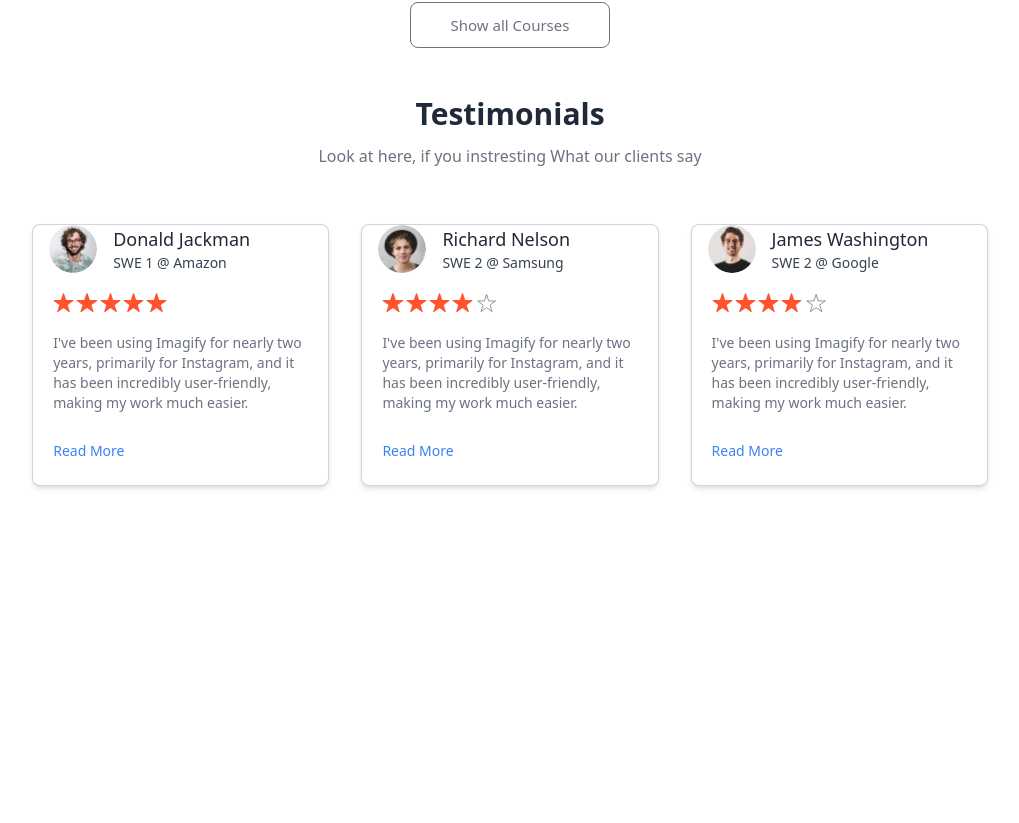
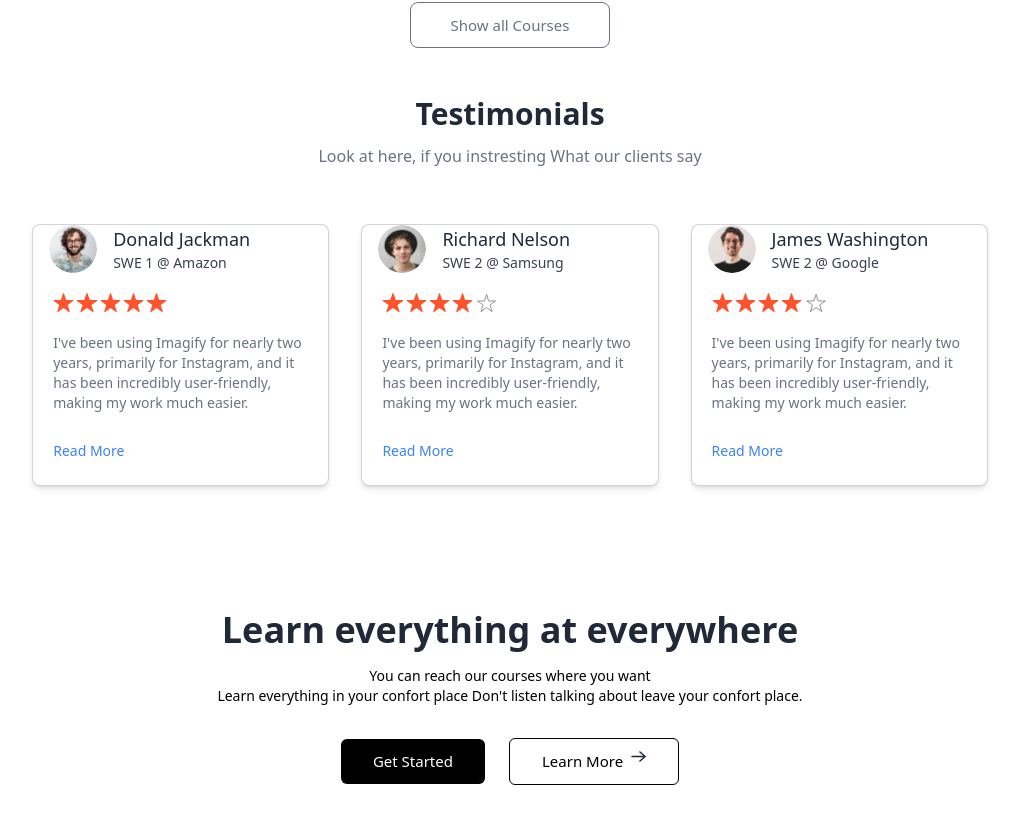
Before and after one commit to AdemHos/MERN-Stack-LMS-Project, a React (Vite) app: page / in a window 1280 px wide. Shown: the part 1484-2307 px from the top of the page, without its empty margins (130-1149 px from the left). Before the commit the page ends 2026 px from the top, so only its background shows below. Built offline with nearby package versions, Linux system fonts and the light colour scheme; no server answers.

Commit message:
Call to Action Section has created

```diff
--- a/src/components/Student/CallToAction.jsx
+++ b/src/components/Student/CallToAction.jsx
@@ -1,9 +1,18 @@
 import React from 'react'
+import { assets } from '../../assets/assets'
 
 const CallToAction = () => {
   return (
-    <div>
-      <h1>Call To Action</h1>
+    <div className='flex flex-col items-center gap-4 pt-10 pb-24 px-8 md:px-0'>
+      <h1 className='text-xl md:text-4xl text-gray-800 font-semibold'>Learn everything at everywhere</h1>
+      <p className='text-500 sm:text-sm'>You can reach our courses where you want <br/>
+      Learn everything in your confort place
+      Don't listen talking about leave your confort place.
+       </p>
+       <div className='flex items-center font-medium gap-6 mt-4' >
+        <button className='px-8 py-3 bg-black text-white rounded-md'>Get Started</button>
+        <button className='px-8 py-3 rounded-md bg-white text-black border border-black flex gap-2'>Learn More <img src={assets.arrow_icon} alt="arrow_icon" /></button>
+       </div>
     </div>
   )
 }
--- a/src/pages/Student/Home.jsx
+++ b/src/pages/Student/Home.jsx
@@ -3,6 +3,7 @@
 import Conpanies from '../../components/Student/Conpanies'
 import CoursesSection from '../../components/Student/CoursesSection'
 import TestimonialsSection from '../../components/Student/TestimonialsSection'
+import CallToAction from '../../components/Student/CallToAction'
 
 const Home = () => {
   return (
@@ -11,6 +12,7 @@
       <Conpanies/>
       <CoursesSection/>
       <TestimonialsSection/>
+      <CallToAction/>
     </div>
   )
 }
```
